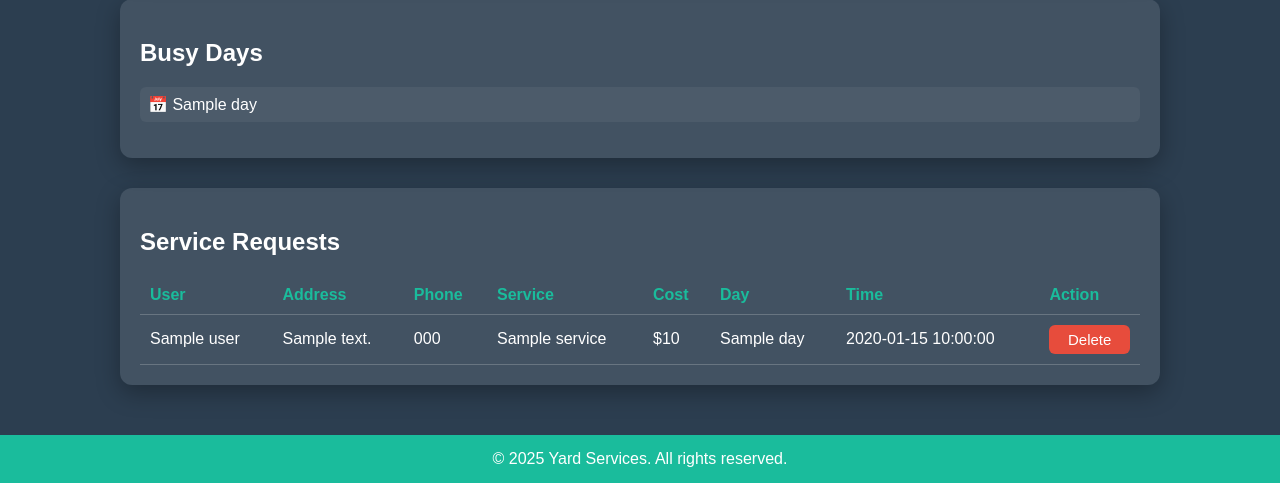
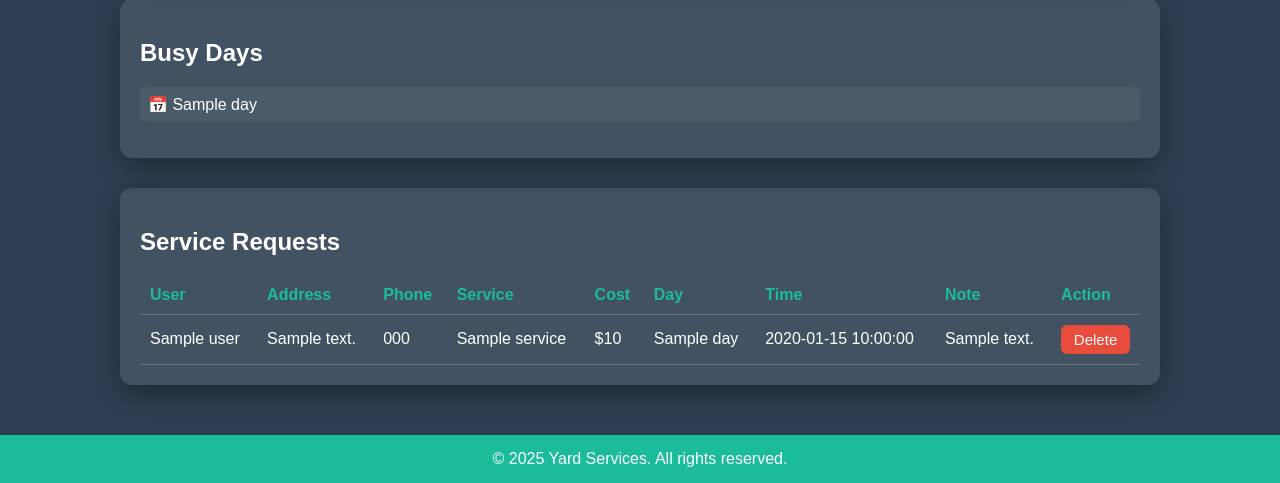
Before and after one commit to Mr-A-Hacker/Yard-sevices, a Flask app: template templates/admin.html in a window 1280 px wide. Shown: the part 1558-2041 px from the top of the page. Run offline with Flask 3, Linux system fonts and the light colour scheme; the template is opened without the code that fills it: most values are stand-ins (such as "Sample title", 1, 10 or a date in 2020).

Commit message:
Update admin.html
Signed-off-by: MR.A_HACKER <abdullahlababidi70@gmail.com>

```diff
--- a/templates/admin.html
+++ b/templates/admin.html
@@ -108,6 +108,7 @@
       <th>Cost</th>
       <th>Day</th>
       <th>Time</th>
+      <th>Note</th>
       <th>Action</th>
     </tr>
     {% for sub in submissions %}
@@ -119,6 +120,7 @@
       <td>${{ sub.cost }}</td>
       <td>{{ sub.day }}</td>
       <td>{{ sub.time }}</td>
+      <td>{{ sub.note }}</td>
       <td>
         <form method="POST">
           <input type="hidden" name="delete_submission" value="{{ loop.index0 }}">
```
